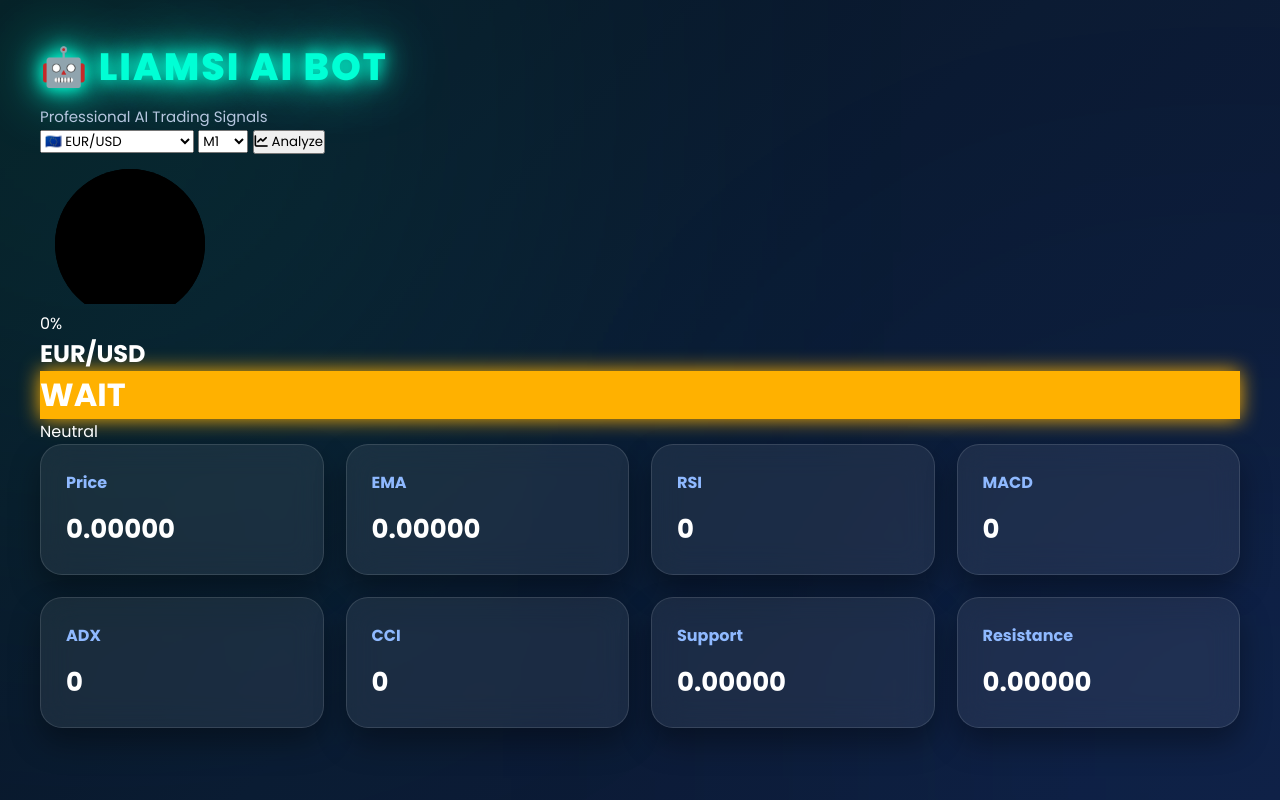
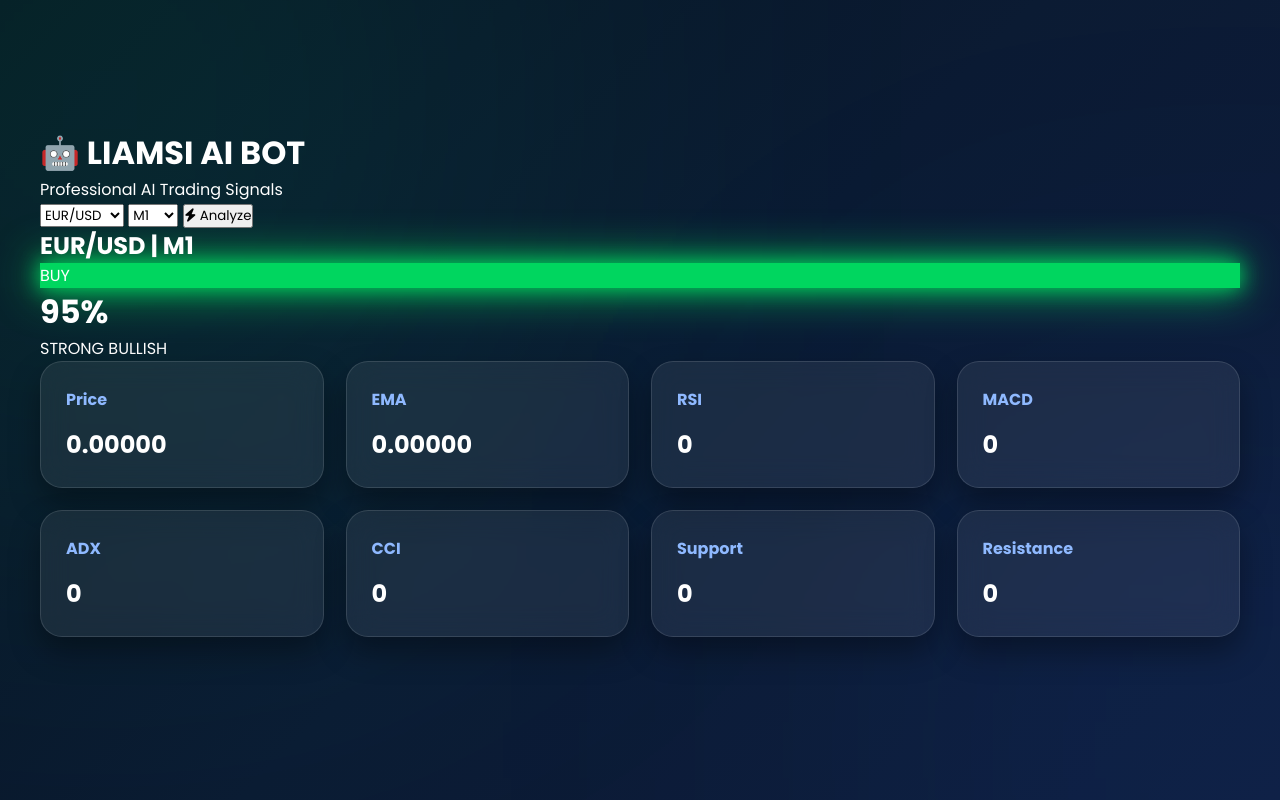
Before and after one commit to ismailelomrani22-ops/telegram-bot, a Flask app: page / in a window 1280 px wide. Run offline with Flask 3, Linux system fonts and the light colour scheme.

Commit message:
Update index.html

```diff
--- a/templates/index.html
+++ b/templates/index.html
@@ -18,40 +18,32 @@ href="https://cdnjs.cloudflare.com/ajax/libs/font-awesome/6.7.2/css/all.min.css"
 
 <div class="container">
 
-<h1 class="logo">
+<div class="header">
+
+<h1>
 🤖 LIAMSI AI BOT
 </h1>
 
-<p class="subtitle">
+<p>
 Professional AI Trading Signals
 </p>
+
+</div>
 
 <div class="controls">
 
 <select id="pair">
 
-<option value="EUR/USD">🇪🇺 EUR/USD</option>
-<option value="GBP/USD">🇬🇧 GBP/USD</option>
-<option value="USD/JPY">🇯🇵 USD/JPY</option>
-<option value="EUR/JPY">🇪🇺🇯🇵 EUR/JPY</option>
-<option value="GBP/JPY">🇬🇧🇯🇵 GBP/JPY</option>
-<option value="AUD/USD">🇦🇺 AUD/USD</option>
-<option value="NZD/USD">🇳🇿 NZD/USD</option>
-<option value="USD/CAD">🇨🇦 USD/CAD</option>
-<option value="USD/CHF">🇨🇭 USD/CHF</option>
-<option value="EUR/GBP">🇪🇺🇬🇧 EUR/GBP</option>
-<option value="AUD/JPY">🇦🇺🇯🇵 AUD/JPY</option>
-<option value="CAD/JPY">🇨🇦🇯🇵 CAD/JPY</option>
-<option value="CHF/JPY">🇨🇭🇯🇵 CHF/JPY</option>
-<option value="EUR/AUD">🇪🇺🇦🇺 EUR/AUD</option>
-<option value="GBP/AUD">🇬🇧🇦🇺 GBP/AUD</option>
-
-<option value="XAU/USD">🥇 Gold (XAU/USD)</option>
-<option value="XAG/USD">🥈 Silver (XAG/USD)</option>
-
-<option value="BTC/USD">₿ Bitcoin</option>
-<option value="ETH/USD">⟠ Ethereum</option>
-<option value="SOL/USD">◎ Solana</option>
+<option>EUR/USD</option>
+<option>GBP/USD</option>
+<option>USD/JPY</option>
+<option>USD/CAD</option>
+<option>AUD/USD</option>
+<option>NZD/USD</option>
+<option>EUR/JPY</option>
+<option>CAD/JPY</option>
+<option>BTC/USD</option>
+<option>ETH/USD</option>
 
 </select>
 
@@ -68,7 +60,7 @@ Professional AI Trading Signals
 
 <button onclick="analyze()">
 
-<i class="fa-solid fa-chart-line"></i>
+<i class="fa-solid fa-bolt"></i>
 
 Analyze
 
@@ -76,57 +68,31 @@ Analyze
 
 </div>
 
-<div class="signal-panel">
+<div class="signal-box">
 
-<div class="circle">
+<h2 id="pair_name">
 
-<svg>
+EUR/USD | M1
 
-<circle cx="90" cy="90" r="75"></circle>
+</h2>
 
-<circle
-cx="90"
-cy="90"
-r="75"
-id="progress">
+<div id="signal" class="buy">
 
-</circle>
-
-</svg>
-
-<div class="percent">
-
-<span id="confidence">
-
-0%
-
-</span>
+BUY
 
 </div>
 
-</div>
+<h1 id="confidence">
 
-<div class="signal-info">
-
-<h2 id="pairName">
-
-EUR/USD
-
-</h2>
-
-<h1 id="signal" class="wait">
-
-WAIT
+95%
 
 </h1>
 
 <p id="trend">
 
-Neutral
+STRONG BULLISH
 
 </p>
-
-</div>
 
 </div>
 
@@ -136,7 +102,7 @@ Neutral
 
 <h3>Price</h3>
 
-<p id="price">0.00000</p>
+<h2 id="price">0.00000</h2>
 
 </div>
 
@@ -144,7 +110,7 @@ Neutral
 
 <h3>EMA</h3>
 
-<p id="ema">0.00000</p>
+<h2 id="ema">0.00000</h2>
 
 </div>
 
@@ -152,7 +118,7 @@ Neutral
 
 <h3>RSI</h3>
 
-<p id="rsi">0</p>
+<h2 id="rsi">0</h2>
 
 </div>
 
@@ -160,7 +126,7 @@ Neutral
 
 <h3>MACD</h3>
 
-<p id="macd">0</p>
+<h2 id="macd">0</h2>
 
 </div>
 
@@ -168,7 +134,7 @@ Neutral
 
 <h3>ADX</h3>
 
-<p id="adx">0</p>
+<h2 id="adx">0</h2>
 
 </div>
 
@@ -176,7 +142,7 @@ Neutral
 
 <h3>CCI</h3>
 
-<p id="cci">0</p>
+<h2 id="cci">0</h2>
 
 </div>
 
@@ -184,7 +150,7 @@ Neutral
 
 <h3>Support</h3>
 
-<p id="support">0.00000</p>
+<h2 id="support">0</h2>
 
 </div>
 
@@ -192,7 +158,7 @@ Neutral
 
 <h3>Resistance</h3>
 
-<p id="resistance">0.00000</p>
+<h2 id="resistance">0</h2>
 
 </div>
 
@@ -203,5 +169,4 @@ Neutral
 <script src="{{ url_for('static', filename='script.js') }}"></script>
 
 </body>
-
 </html>
```
